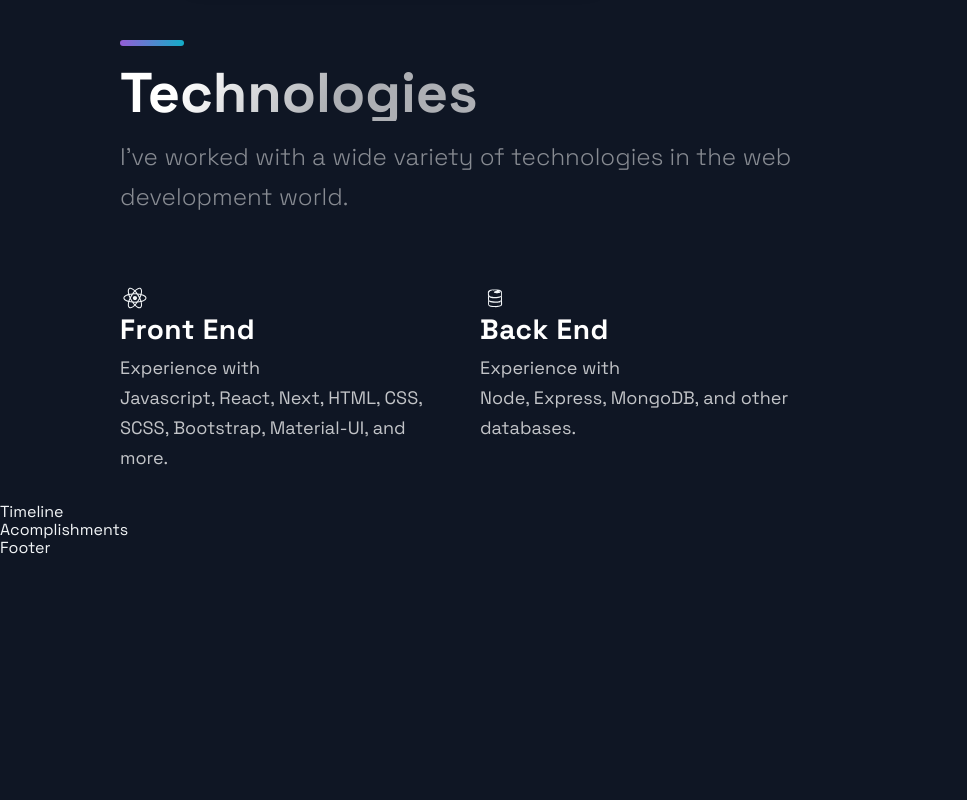
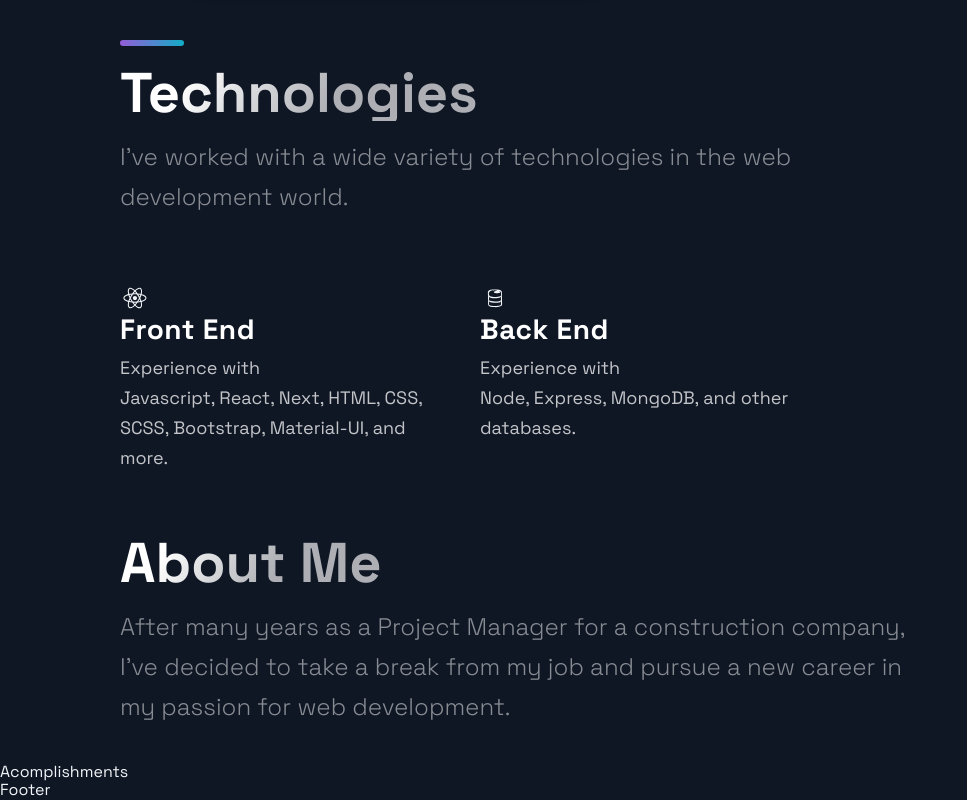
Before and after one commit to Gtzquierdo/credotribe, a Next.js app: page / in a window 1280 px wide. Shown: the part 2194-2994 px from the top of the page, without its empty margins (0-967 px from the left). Before the commit the page ends 2752 px from the top, so only its background shows below. Built offline with nearby package versions, Linux system fonts and the light colour scheme.

Commit message:
about me

```diff
--- a/src/components/TimeLine/TimeLine.js
+++ b/src/components/TimeLine/TimeLine.js
@@ -43,9 +43,12 @@ const Timeline = () => {
   // }, []);
 
   return (
-    <div>
-      Timeline
-    </div>
+    <Section id="about">
+      <SectionTitle>About Me</SectionTitle>
+      <SectionText>
+        After many years as a Project Manager for a construction company, I've decided to take a break from my job and pursue a new career in my passion for web development.
+      </SectionText>
+    </Section>
   );
 };
 
```
